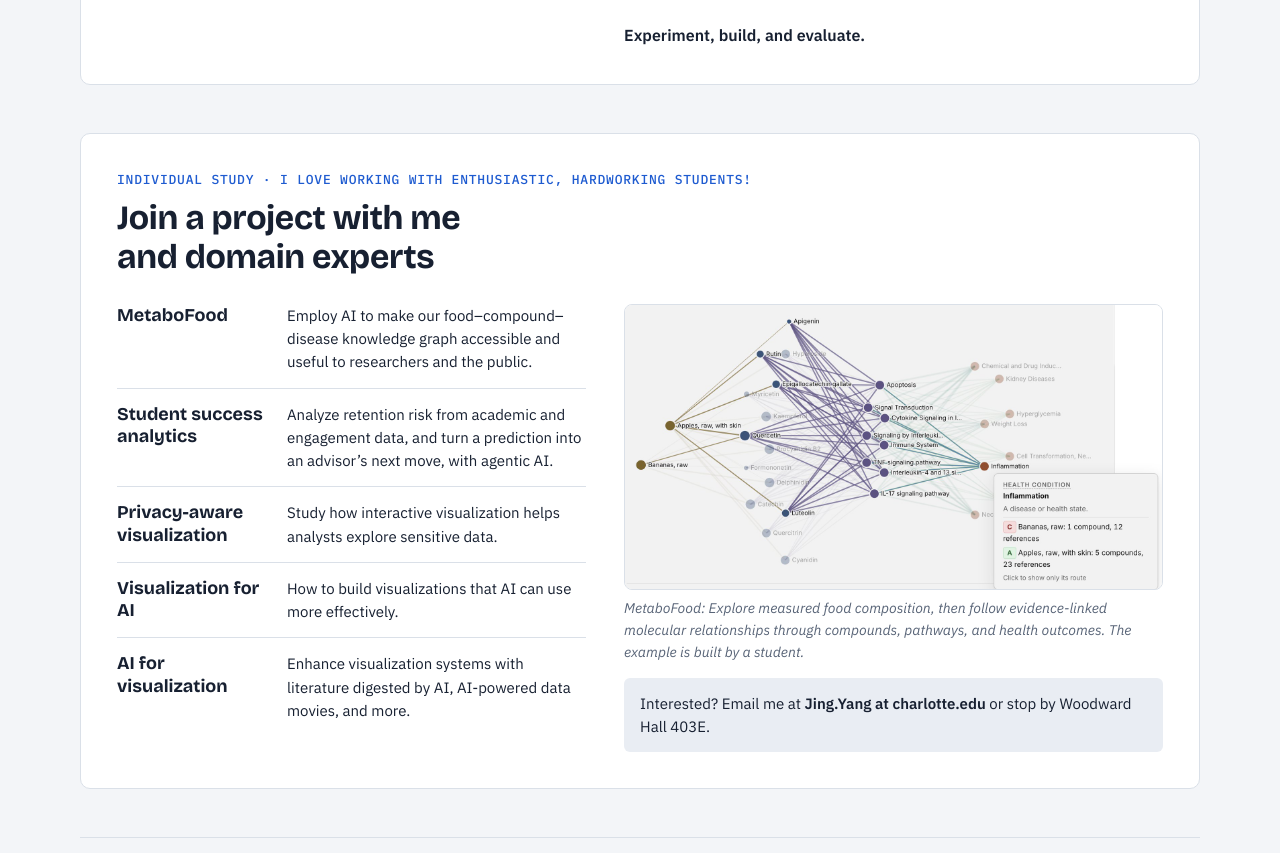
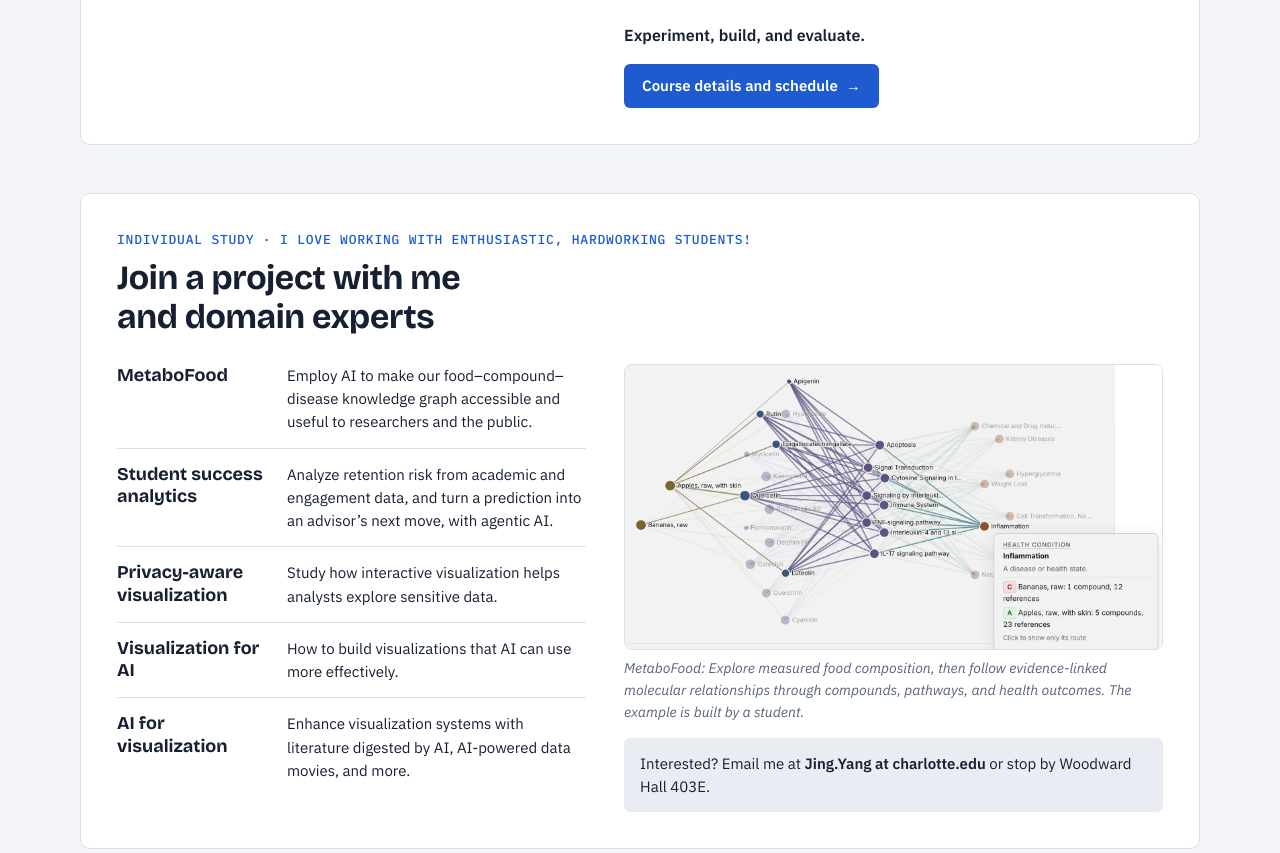
Before and after one commit to JingYangUNCC/JingYangUNCC.github.io, a plain HTML site: page teaching.html in a window 1280 px wide. Shown: the part 1713-2566 px from the top of the page. Drawn offline with nearby package versions, Linux system fonts and the light colour scheme.

Commit message:
Link ITCS 4010/5010 course page from teaching page
Co-Authored-By: Claude Opus 5.5 <noreply@anthropic.com>
Claude-Session: https://claude.ai/code/session_018dBvrnVevavH55ioBLL4eR

```diff
--- a/teaching.html
+++ b/teaching.html
@@ -66,6 +66,9 @@ h1,h2,h3{font-family:var(--f-display);margin:0;letter-spacing:-.01em;text-wrap:b
 .pillars span{color:var(--muted);font-size:15px}
 .tagline{margin:14px 0 0;font-weight:600}
 .shot{border-radius:8px;border:1px solid var(--line);background:#fff}
+.more{display:inline-flex;align-items:center;gap:8px;margin-top:16px;min-height:44px;padding:10px 18px;border-radius:var(--r);background:var(--accent);color:var(--surface);font-weight:600;font-size:15px;text-decoration:none}
+.more:hover{filter:brightness(1.1)}
+.more:focus-visible{outline:2px solid var(--accent);outline-offset:3px}
 
 .study h2{font-size:clamp(26px,3.4vw,34px)}
 .study .lede{color:var(--muted);margin:6px 0 0}
@@ -149,6 +152,7 @@ footer{border-top:1px solid var(--line);padding-top:18px;font-size:13px;color:va
           <li><b>Share control</b><span>Decide who steers, who verifies, who decides, and when</span></li>
         </ol>
         <p class="tagline">Experiment, build, and evaluate.</p>
+        <a class="more" href="itcs4010-5010/">Course details and schedule <span aria-hidden="true">→</span></a>
       </div>
     </div>
   </article>
```
